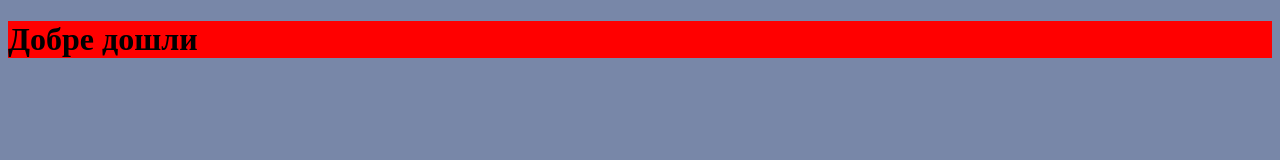
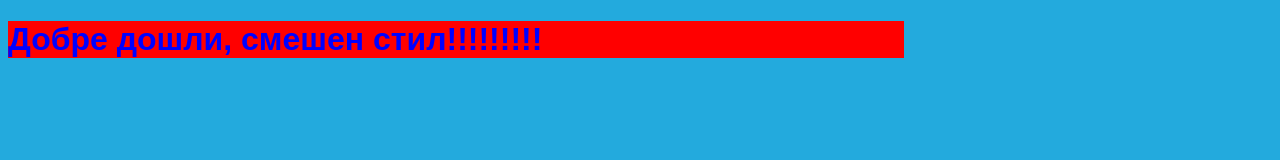
Before and after one commit to bboytchev63/git-test, a plain HTML site: page index.html in a window 1280 px wide. Drawn offline with Linux system fonts and the light colour scheme.

Commit message:
add some crazy style

```diff
--- a/astyle.css
+++ b/astyle.css
@@ -1,6 +1,12 @@
 body {
-    background-color: rgb(120, 135, 168);
+    margin: 20;
+    width: 70%;
+    font-family: fantasy;
+    color:blue;
+    background: linear-gradient(-45deg,#ee7752,#e73c7e,#23aadd,#23aadd);
+    background-size: 400% 400%;
 }
+
 h1 {
     background-color: red;
 }
--- a/index.html
+++ b/index.html
@@ -9,7 +9,7 @@
 
 </head>
 <body>
-    <h1>Добре дошли</h1>
+    <h1>Добре дошли, смешен стил!!!!!!!!!</h1>
     <script src = "appl.js"></script>
 
 </body>
```
